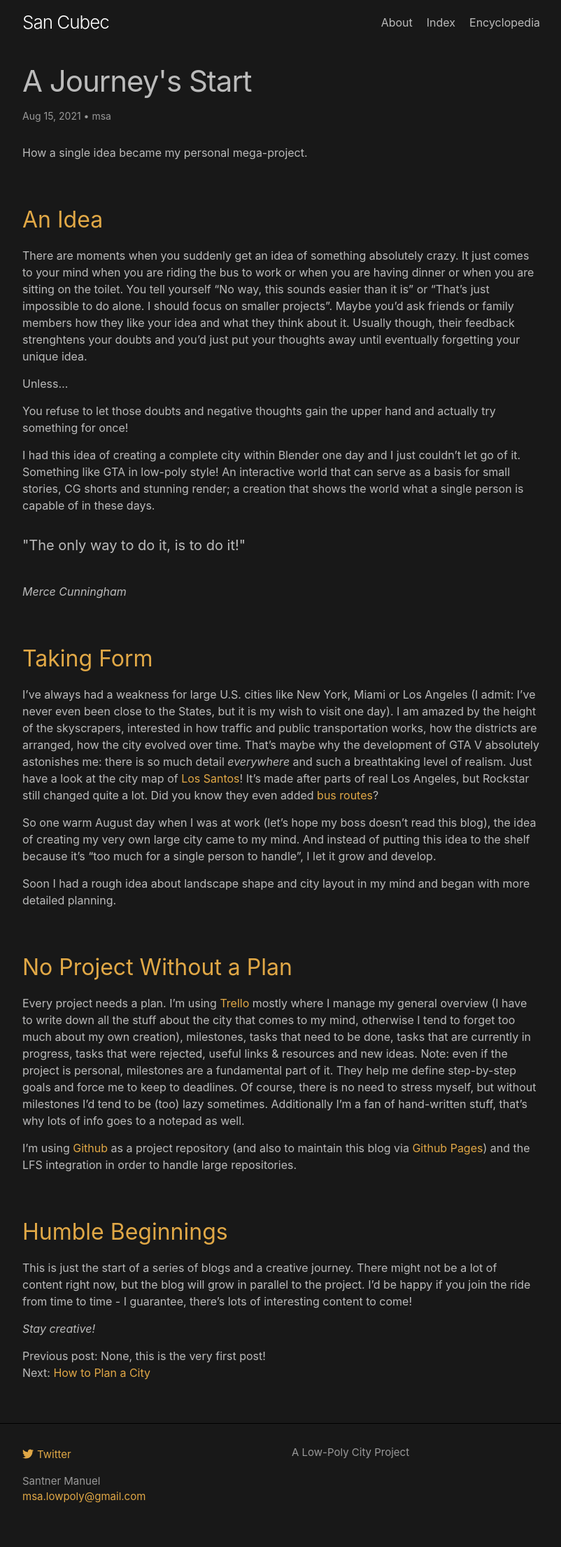
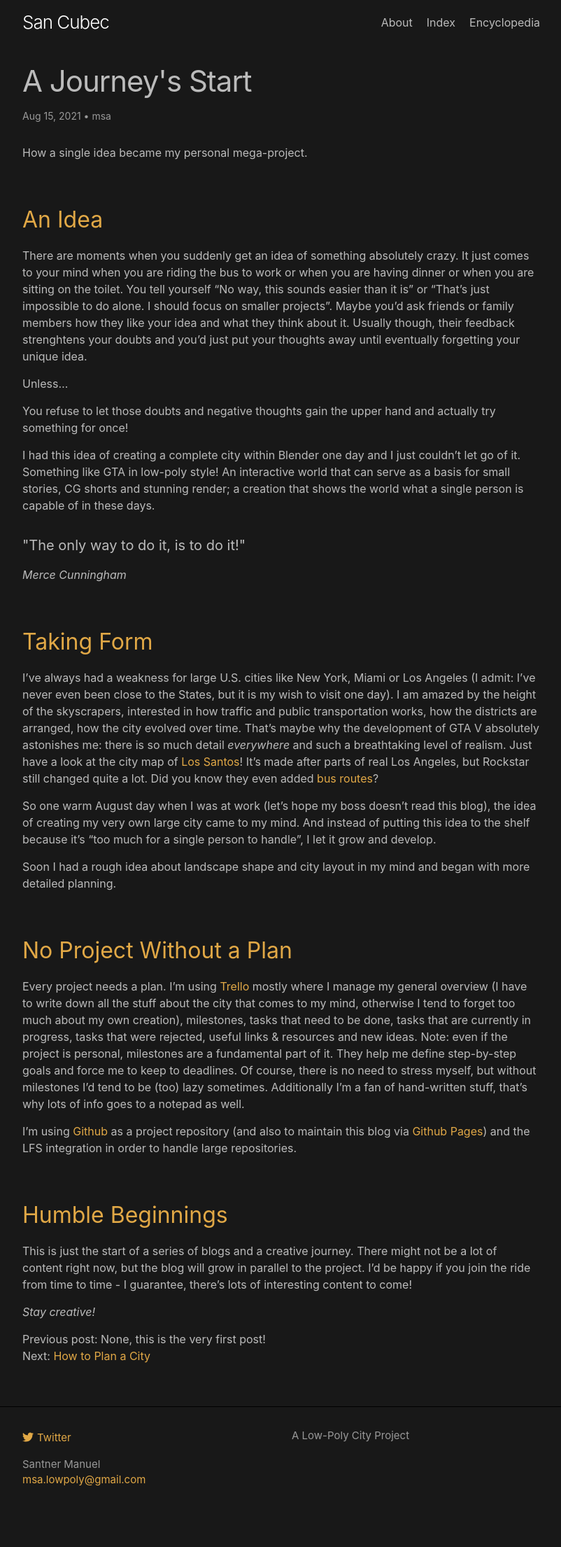
Before and after one commit to kant/san_cubec_blog, a Jekyll site: the page built from _posts/Blog/2021-08-15-Post0001.md, in a window 1280 px wide. Shown: the whole page at 70% size, without its empty margins (238-1040 px from the left). Built offline with Jekyll 4.4.1, drawn with Linux system fonts in a browser that asks for light colours; after the commit the page ends 2186 px from its top, so only the background shows below that.

```diff
--- a/_posts/Blog/2021-08-15-Post0001.md
+++ b/_posts/Blog/2021-08-15-Post0001.md
@@ -19,8 +19,7 @@ You refuse to let those doubts and negative thoughts gain the upper hand and act
 I had this idea of creating a complete city within Blender one day and I just couldn't let go of it. Something like GTA in low-poly style! An interactive world that can serve as a basis for small stories, CG shorts and stunning render; a creation that shows the world what a single person is capable of in these days.
 
 
- <h4> "The only way to do it, is to do it!" </h4>\
- _Merce Cunningham_
+ <h4> "The only way to do it, is to do it!" </h4> _Merce Cunningham_
 
 ## <span style = "color:#e1a846">Taking Form</span>
 
```
